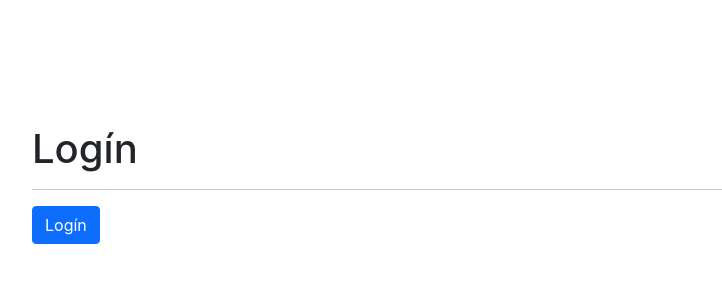
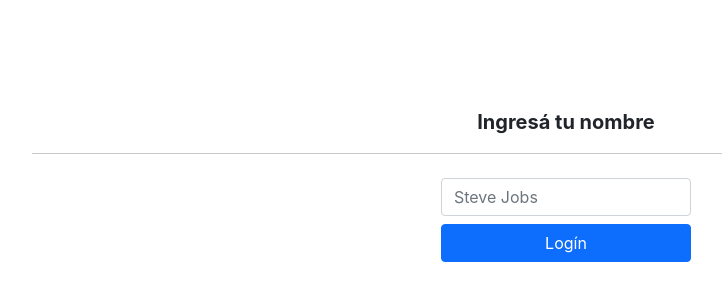
Before and after one commit to MendietaSergio/Heroes, a React (Create React App) app: page /login in a window 1280 px wide. Shown: the part 248-548 px from the top of the page, without its empty margins (74-796 px from the left). Built offline with nearby package versions, Linux system fonts and the light colour scheme.

Commit message:
ADD: input name, validate input

```diff
--- a/src/pages/Login.js
+++ b/src/pages/Login.js
@@ -1,32 +1,55 @@
-import React, { useContext } from "react";
+import React, { useContext, useEffect, useState } from "react";
 import { useNavigate } from "react-router-dom";
 import { AuthContext } from "../auth/AuthContext";
 import { types } from "../types";
 
 export const Login = () => {
-  const { dispatch } = useContext(AuthContext);
-
+  const { dispatch, user } = useContext(AuthContext);
+  const [newName, setNewName] = useState("");
   const navigate = useNavigate();
-  //si encuentra su ultima ruta, lo redireccion a la misma. sino lo envia al home
-  const lastPath = localStorage.getItem('lastPath') || '/'
+  const [error, setError] = useState(false);
+  const lastPath = localStorage.getItem("lastPath") || "/todos";
 
   const handleLogin = () => {
+    if (newName === "") {
+      setError(true);
+    } else {
+      setError(false);
       dispatch({
         type: types.login,
         payload: {
-          name: "Sergio"
+          name: newName,
+        },
+      });
+      navigate(lastPath);
     }
-    });
-    navigate(lastPath)
   };
+  useEffect(() => {}, [newName]);
 
   return (
-    <div className="container mt-5">
-      <h1>Logín</h1>
+    <div className={`container mt-5 ${user.logueado ? "" : "login-container"}`}>
+      <label className="label-text" htmlFor="name">
+        Ingresá tu nombre
+      </label>
       <hr />
-      <button onClick={handleLogin} className="btn btn-primary">
+      <div className="d-flex flex-column m-auto">
+        <input
+          type="text"
+          name="name"
+          className={`form-control name my-2 ${error ? "alert-danger" : ""} `}
+          id="name"
+          placeholder="Steve Jobs"
+          required
+          onChange={(e) => setNewName(e.target.value)}
+        />
+        <button
+          type="submit"
+          onClick={handleLogin}
+          className="btn btn-primary btn-login"
+        >
           Logín
         </button>
       </div>
+    </div>
   );
 };
```
Lines whose indentation alone changed are shown as unchanged.
